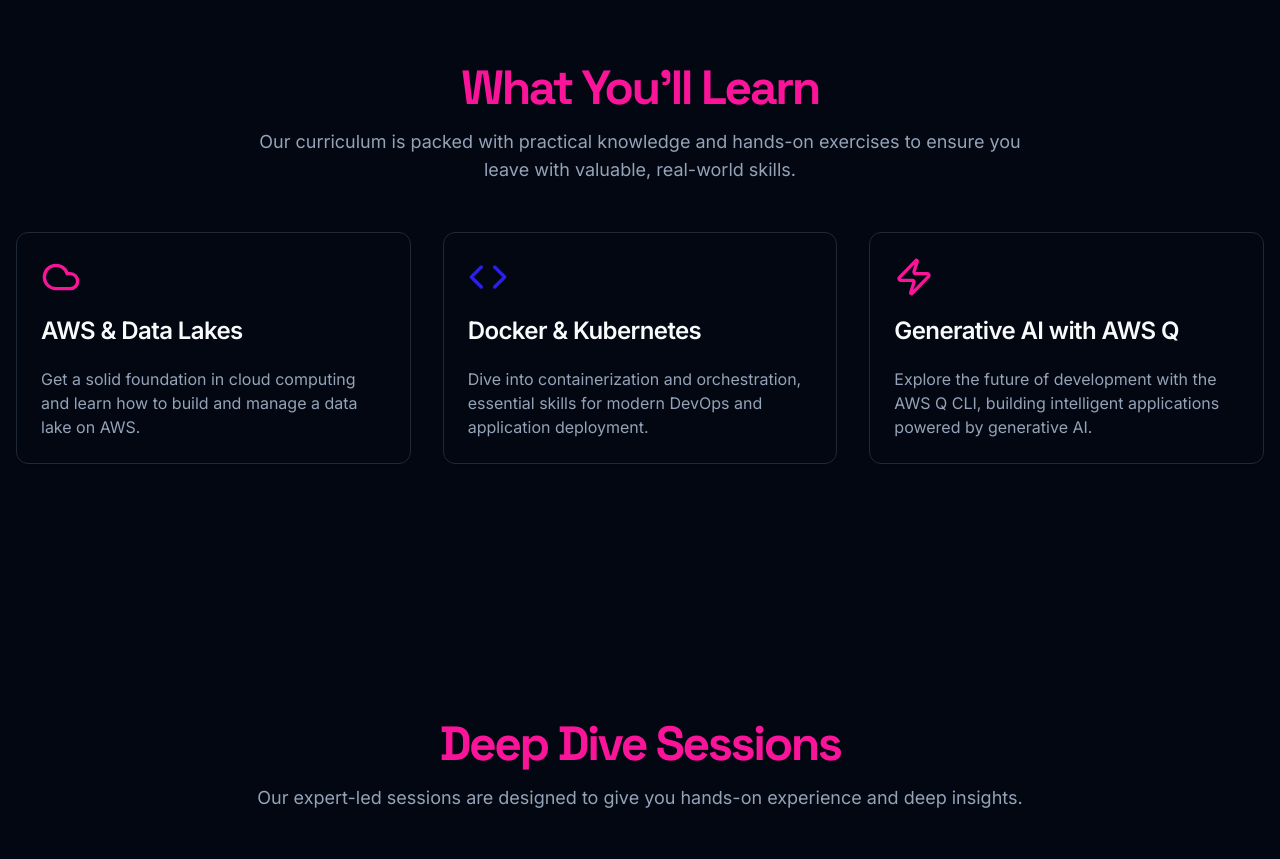
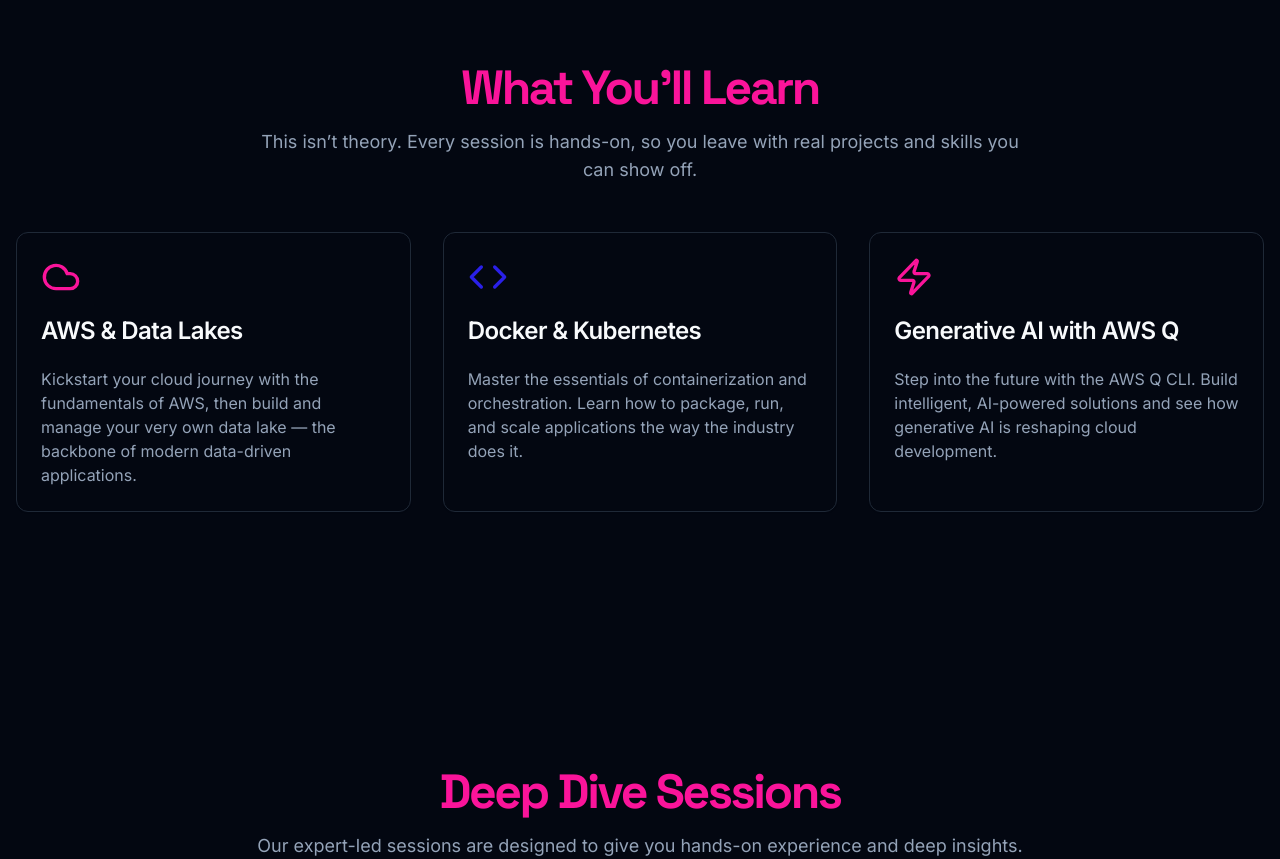
Before and after one commit to jhingalala1234/CloudX-Ascend, a Next.js app: page / in a window 1280 px wide. Shown: the part 1520-2379 px from the top of the page. Built offline with nearby package versions, Linux system fonts and the light colour scheme.

Commit message:
changed-code-files

```diff
--- a/src/app/page.tsx
+++ b/src/app/page.tsx
@@ -151,12 +151,10 @@
             <section id="learn" className="py-20 sm:py-32">
               <div className="container mx-auto text-center">
                 <h2 className="font-headline text-4xl font-bold tracking-tighter text-primary sm:text-5xl">
-                  What You'll Learn
+                  What You’ll Learn
                 </h2>
                 <p className="mx-auto mt-4 max-w-3xl text-lg text-muted-foreground">
-                  Our curriculum is packed with practical knowledge and hands-on
-                  exercises to ensure you leave with valuable, real-world
-                  skills.
+                  This isn’t theory. Every session is hands-on, so you leave with real projects and skills you can show off.
                 </p>
                 <div className="mt-12 grid grid-cols-1 gap-8 text-left md:grid-cols-2 lg:grid-cols-3">
                   <Card>
@@ -166,8 +164,7 @@
                     </CardHeader>
                     <CardContent>
                       <p className="text-muted-foreground">
-                        Get a solid foundation in cloud computing and learn how
-                        to build and manage a data lake on AWS.
+                        Kickstart your cloud journey with the fundamentals of AWS, then build and manage your very own data lake — the backbone of modern data-driven applications.
                       </p>
                     </CardContent>
                   </Card>
@@ -178,8 +175,7 @@
                     </CardHeader>
                     <CardContent>
                       <p className="text-muted-foreground">
-                        Dive into containerization and orchestration, essential
-                        skills for modern DevOps and application deployment.
+                        Master the essentials of containerization and orchestration. Learn how to package, run, and scale applications the way the industry does it.
                       </p>
                     </CardContent>
                   </Card>
@@ -190,9 +186,7 @@
                     </CardHeader>
                     <CardContent>
                       <p className="text-muted-foreground">
-                        Explore the future of development with the AWS Q CLI,
-                        building intelligent applications powered by generative
-                        AI.
+                        Step into the future with the AWS Q CLI. Build intelligent, AI-powered solutions and see how generative AI is reshaping cloud development.
                       </p>
                     </CardContent>
                   </Card>
```
